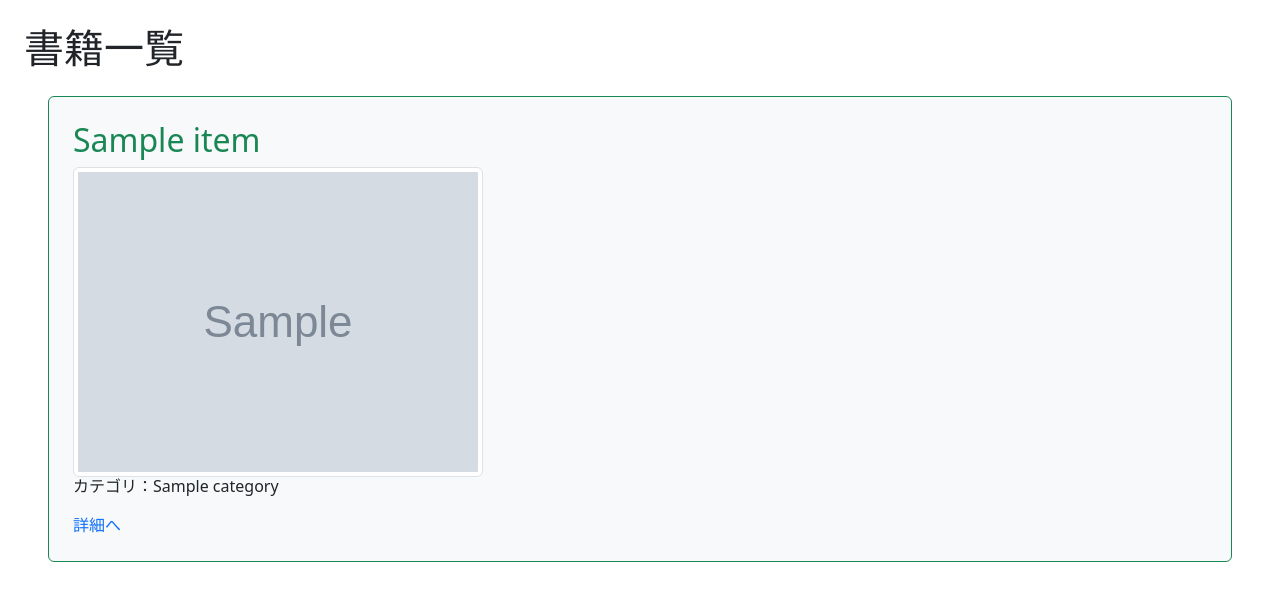
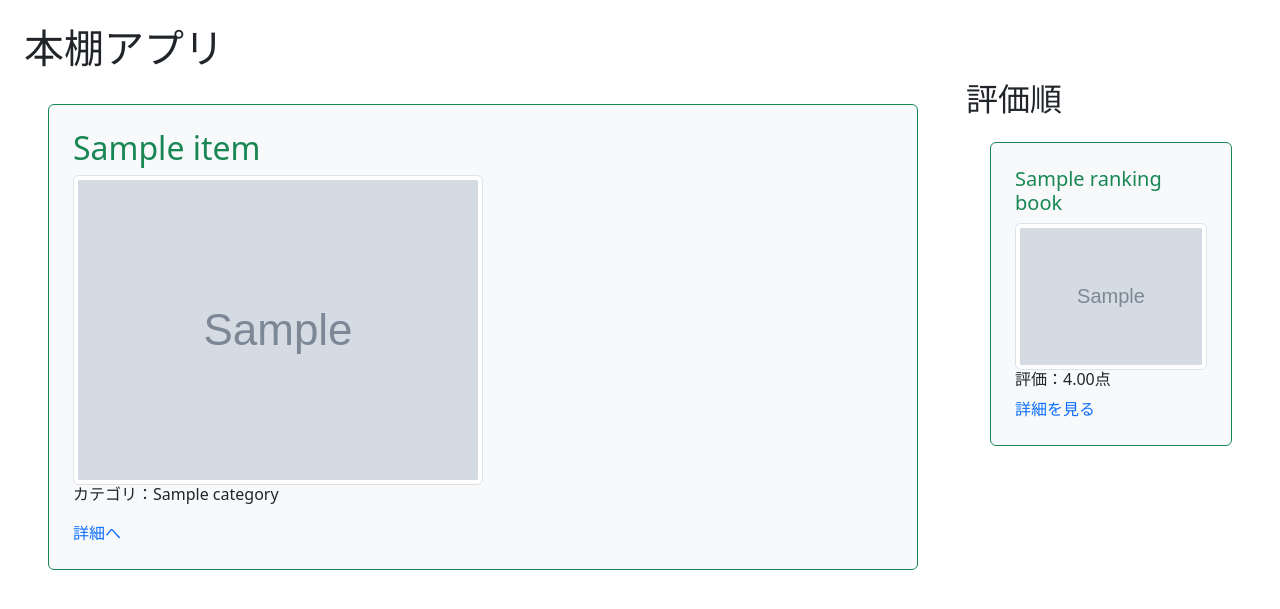
Before and after one commit to tetsuyaEbina/bookproject, a Django app: template book/templates/book/index.html in a window 1280 px wide. Shown: the part 56-665 px from the top of the page. Run offline with Django 3.2, Linux system fonts and the light colour scheme; the template is opened without the code that fills it: most values are stand-ins (such as "Sample title", 1, 10 or a date in 2020); grey boxes marked "Sample" are stand-in pictures.

Commit message:
5-12まで実装

```diff
--- a/book/models.py
+++ b/book/models.py
@@ -9,7 +9,8 @@ class Book(models.Model):
     title     = models.CharField(max_length = 100)
     text      = models.TextField()
     thumbnail = models.ImageField(null=True, blank=True) # 基本的に、null, blankはセットで設定する
-    category = models.CharField(
+    user      = models.ForeignKey('auth.User', on_delete = models.CASCADE)
+    category  = models.CharField(
         max_length = 100,
         choices = CATEGORY
     )
--- a/book/templates/book/index.html
+++ b/book/templates/book/index.html
@@ -1,9 +1,11 @@
 {% extends 'base.html' %}
 
-{% block title %}書籍一覧{% endblock %}
-{% block h1 %}書籍一覧{% endblock %}
+{% block title %}本棚アプリ{% endblock %}
+{% block h1 %}本棚アプリ{% endblock %}
 
 {% block content %}
+<div class="row">
+    <div class="col-9">
         {% for item in object_list %}
         <div class="p-4 m-4 bg-light border border-success rounded">
             <h2 class="text-success">{{item.title}}</h2>
@@ -14,4 +16,17 @@
             </div>
         </div>
         {% endfor %}
+    </div>
+    <div class="col-3">
+        <h2>評価順</h2>
+        {% for ranking_book in ranking_list %}
+        <div class="p-4 m-4 bg-light border border-success rounded">
+            <h3 class="text-success h5">{{ ranking_book.title }}</h3>
+            <img src="{{ ranking_book.thumbnail.url }}" class="img-thumbnail" />
+            <h6>評価：{{ ranking_book.avg_rating|floatformat:2 }}点</h6>
+            <a href="{% url 'detail-book' ranking_book.id %}">詳細を見る</a>
+        </div>
+        {% endfor %}
+    </div>
+</div>
 {% endblock content %}
```
Also changed, not shown: book/views.py (+32 -3 lines), book/migrations/0005_book_user.py (added). Lines whose indentation alone changed are shown as unchanged.
